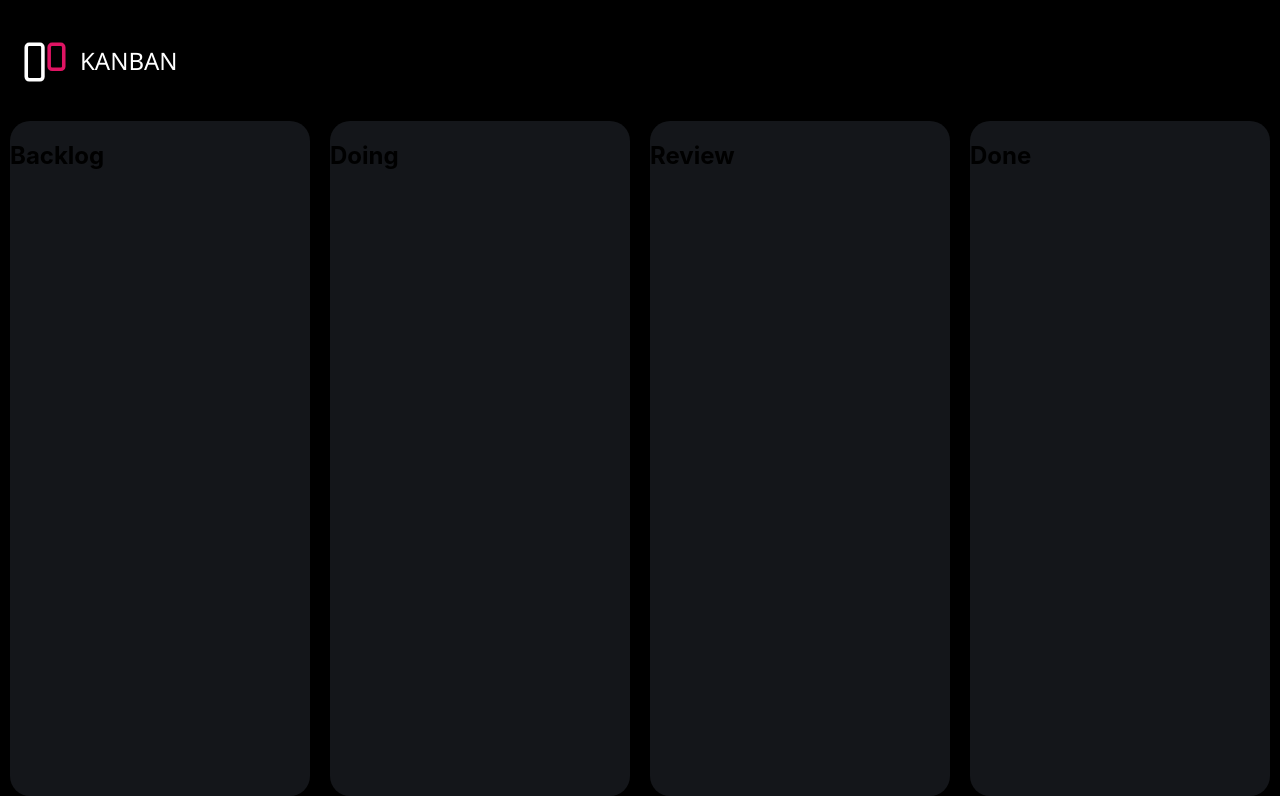
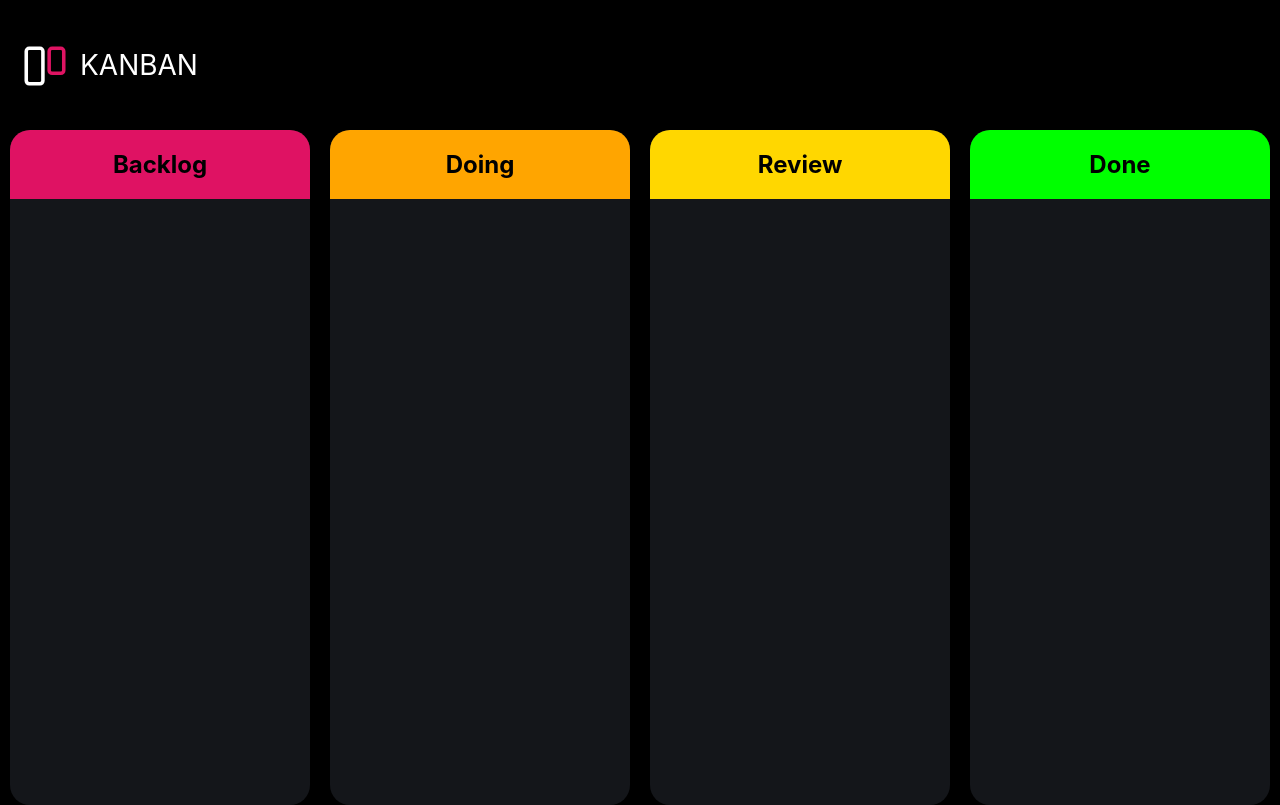
Before and after one commit to cassian-g/kanban-project-two, a React (Create React App) app: page / in a window 1280 px wide. Built offline with nearby package versions, Linux system fonts and the light colour scheme.

Commit message:
Updated content

```diff
--- a/src/App.css
+++ b/src/App.css
@@ -15,6 +15,5 @@
 }
 
 .App-header p {
-  font-size: 24px;
-  font-family: 'Segoe UI', Roboto, 'Open Sans', sans-serif;
+  font-size: 1.75em;
 }
--- a/src/components/board/board.js
+++ b/src/components/board/board.js
@@ -5,18 +5,17 @@ function Board() {
   return (
     <div className={styles.board}>
       <div className={styles.box}>
-        <h2>Backlog</h2>
+        <div className={styles.boxHeader} id={styles.backlogbox}>Backlog</div>
       </div>
       <div className={styles.box}>
-        <h2>Doing</h2>
+        <div className={styles.boxHeader} id={styles.doingbox}>Doing</div>
       </div>
       <div className={styles.box}>
-        <h2>Review</h2>
+        <div className={styles.boxHeader} id={styles.reviewbox}>Review</div>
       </div>
       <div className={styles.box}>
-        <h2>Done</h2>
+        <div className={styles.boxHeader} id={styles.donebox}>Done</div>
       </div>
-
     </div>
   );
 }
--- a/src/components/board/board.module.css
+++ b/src/components/board/board.module.css
@@ -1,13 +1,37 @@
 .board {
   display: flex;
-  justify-content: space-between;
 }
 
 .box {
-  width: calc(25% - 20px);
+  flex: 1;
   height: 675px;
+  margin: 0 10px;
   background-color: #14161A;
   border-radius: 20px;
-  box-sizing: border-box;
-  margin: 0 10px;
+  overflow: hidden;
 }
+
+.boxHeader {
+  color: black;
+  padding: 20px;
+  z-index: 1;
+  text-align: center;
+  font-size: 1.5em;
+  font-weight: bold;
+}
+
+#backlogbox {
+  background-color: #df1263;
+}
+
+#doingbox {
+  background-color: #FFA500;
+}
+
+#reviewbox {
+  background-color: #FFD700;
+}
+
+#donebox {
+  background-color: #00FF00;
+}
```
